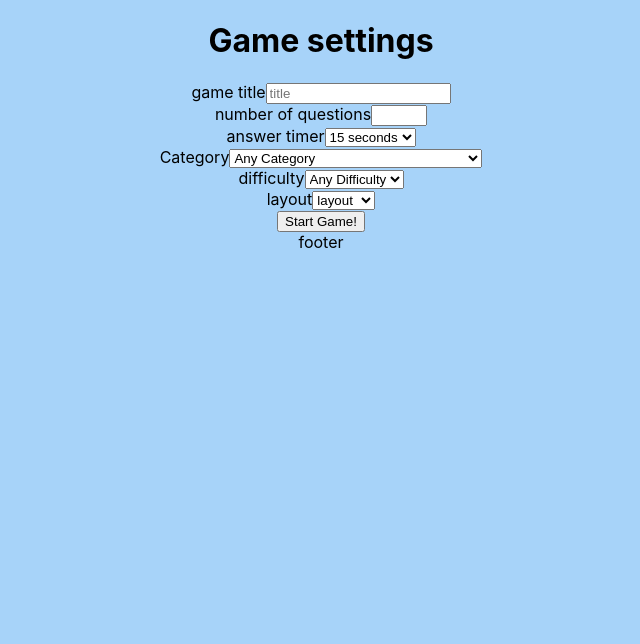
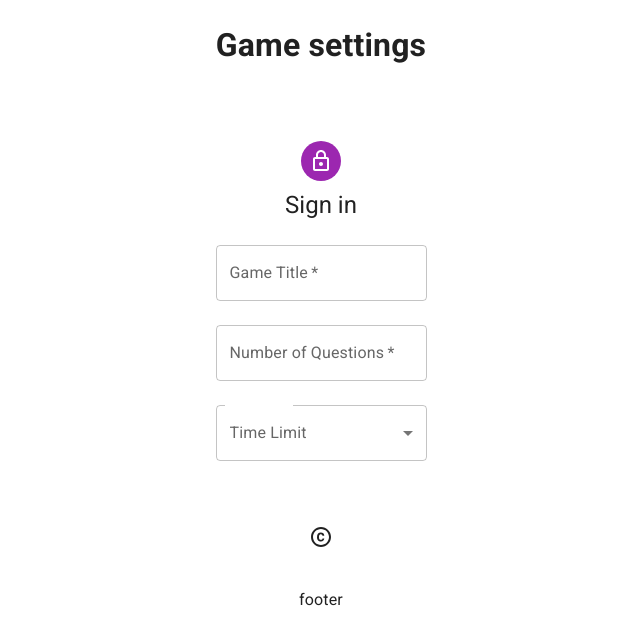
Before and after one commit to OmerOK1/trivia_frontend, a React (Create React App) app: page /demosettings in a window 1280 px wide. Shown: the top 644 px of the page, without its empty margins (319-959 px from the left). Built offline with nearby package versions, Linux system fonts and the light colour scheme.

Commit message:
implementation of mui to componenets: AddGame

```diff
--- a/package.json
+++ b/package.json
@@ -5,7 +5,9 @@
   "dependencies": {
     "@emotion/react": "^11.11.1",
     "@emotion/styled": "^11.11.0",
+    "@fontsource/roboto": "^5.0.8",
     "@hookform/resolvers": "^2.9.10",
+    "@mui/icons-material": "^5.14.8",
     "@mui/material": "^5.14.8",
     "@testing-library/jest-dom": "^5.16.5",
     "@testing-library/react": "^13.4.0",
--- a/public/index.html
+++ b/public/index.html
@@ -3,7 +3,7 @@
   <head>
     <meta charset="utf-8" />
     <link rel="icon" href="%PUBLIC_URL%/favicon.ico" />
-    <meta name="viewport" content="width=device-width, initial-scale=1" />
+    <meta name="viewport" content="initial-scale=1, width=device-width" />
     <meta name="theme-color" content="#000000" />
     <meta
       name="description"
--- a/src/App.css
+++ b/src/App.css
@@ -3,17 +3,6 @@
 }
 body {
   background-color: #a7d3f9; /* Change to your desired lighter shade of blue */
-}
-
-.App-logo {
-  height: 40vmin;
-  pointer-events: none;
-}
-
-@media (prefers-reduced-motion: no-preference) {
-  .App-logo {
-    animation: App-logo-spin infinite 20s linear;
-  }
 }
 
 .App-header {
@@ -30,12 +19,3 @@ body {
 .App-link {
   color: #61dafb;
 }
-
-@keyframes App-logo-spin {
-  from {
-    transform: rotate(0deg);
-  }
-  to {
-    transform: rotate(360deg);
-  }
-}
--- a/src/Components/AddGame/AddGame.tsx
+++ b/src/Components/AddGame/AddGame.tsx
@@ -1,5 +1,5 @@
 import { useNavigate } from 'react-router-dom';
-import { useForm} from 'react-hook-form'
+import { useForm } from 'react-hook-form'
 import { yupResolver } from '@hookform/resolvers/yup';
 import * as yup from 'yup';
 import { GameModel } from '../Models/GameModel';
@@ -10,11 +10,33 @@ import { useState } from 'react';
 import { addGameApi } from '../../WebAPI/UserApi';
 import store from '../../Redux/Store';
 import { setGameAction } from '../../Redux/GameState';
+import * as React from 'react';
+import Avatar from '@mui/material/Avatar';
+import Button from '@mui/material/Button';
+import CssBaseline from '@mui/material/CssBaseline';
+import TextField from '@mui/material/TextField';
+import Box from '@mui/material/Box';
+import LockOutlinedIcon from '@mui/icons-material/LockOutlined';
+import Typography from '@mui/material/Typography';
+import Container from '@mui/material/Container';
+import { Copyright } from '@mui/icons-material';
+import FormControl from '@mui/material/FormControl';
+import Select, { SelectChangeEvent } from '@mui/material/Select';
+import MenuItem from '@mui/material/MenuItem';
+import FormHelperText from '@mui/material/FormHelperText';
+import InputLabel from '@mui/material/InputLabel';
+
 
 function AddGame() {
 
     const navigate = useNavigate();
     const [inTimeout, setInTimeout] = useState(false);
+    const [answerTimeLimit, setAnswerTimeLimit] = React.useState("");
+
+    const handleChange = (event: SelectChangeEvent) => {
+        // const selectedValue = Number()
+        setAnswerTimeLimit(event.target.value);
+    };
 
     const schema = yup.object().shape({
         title:
@@ -33,19 +55,14 @@ function AddGame() {
 
 
     const { register, handleSubmit, formState: { errors, isDirty, isValid } } =
-    useForm<GameModel>({ mode: "all", resolver: yupResolver(schema)});
+        useForm<GameModel>({ mode: "all", resolver: yupResolver(schema) });
 
 
-    const addGame = async (game: GameModel)=> {
-        if (inTimeout) {return;}
+    const addGame = async (game: GameModel) => {
+        if (inTimeout) { return; }
         setInTimeout(true);
-        await addGameApi(game).then((res)=>{
-            console.log("sent: ");
-            console.log(game);
-            console.log("recieved: ");
-            console.log(res.data);
+        await addGameApi(game).then((res) => {
             store.dispatch(setGameAction(res.data));
-            console.log("state: ");
             console.log(store.getState().gameReducer);
             navigate("/game/singleplayer");
         })
@@ -53,11 +70,95 @@ function AddGame() {
     }
 
     return (
-        <div>
+        <Container
+        // sx={{
+        //     backgroundColor: 'primary.light',
+        //     '&:hover': {
+        //       backgroundColor: 'primary.main',
+        //       opacity: [0.9, 0.8, 0.7],
+        //     },
+        //   }}
+          >
             <h1>Game settings</h1>
             {/* Step 9 - handleSubmit your form  */}
 
-            <form onSubmit={handleSubmit(addGame)} className="add_game_form flex-center-col">
+            <Container component="main" maxWidth="xs">
+                <CssBaseline />
+                <Box
+                    sx={{
+                        marginTop: 8,
+                        display: 'flex',
+                        flexDirection: 'column',
+                        alignItems: 'center',
+                    }}
+                >
+                    <Avatar sx={{ m: 1, bgcolor: 'secondary.main' }}>
+                        <LockOutlinedIcon />
+                    </Avatar>
+                    <Typography component="h1" variant="h5">
+                        Sign in
+                    </Typography>
+
+                    <Box component="form" onSubmit={() => handleSubmit(addGame)} noValidate sx={{ mt: 1 }}>
+                        <TextField
+                            margin="normal"
+                            required
+                            fullWidth
+                            //   name="title"
+                            label="Game Title"
+                            type="text"
+                            id="title"
+                            autoComplete="current-title"
+                            {...register("title")}
+                        />
+                        <Box >
+                            <span className="validation_rules">{errors.title?.message}</span>
+                        </Box >
+
+                        <TextField
+                            {...register("questionsPerRound")}
+                            margin="normal"
+                            required
+                            fullWidth
+                            //   name="title"
+                            label="Number of Questions"
+                            type="number"
+                            id="number"
+                            autoComplete="current-title"
+                        />
+                        <Box >
+                            <span className="validation_rules">{errors.questionsPerRound?.message}</span>
+                        </Box >
+
+                        <FormControl sx={{ mt: 2, minWidth: 120 }} fullWidth>
+                            <InputLabel id="time-limit-label">Time Limit</InputLabel>
+                            <Select
+                                labelId="time-limit-label"
+                                {...register("answerTimeLimit")}
+                                value={answerTimeLimit}
+                                onChange={handleChange}
+                                displayEmpty
+                                label={"Time Limit"}
+                                inputProps={{ 'aria-label': '' }}
+                            >
+                                <MenuItem value={90}>
+                                    <em>90 seconds</em>
+                                </MenuItem>
+                                <MenuItem value={60}>60 seconds</MenuItem>
+                                <MenuItem value={30}>30 seconds</MenuItem>
+                                <MenuItem value={15}>15 seconds</MenuItem>
+
+                            </Select>
+                        </FormControl>
+
+
+                    </ Box>
+                </Box>
+                <Copyright sx={{ mt: 8, mb: 4 }} />
+            </Container>
+
+
+            {/* <form onSubmit={handleSubmit(addGame)} className="add_game_form flex-center-col">
 
                 <label htmlFor="title">game title</label>
                 <input {...register("title")} type="title" placeholder= "title" id="title" />
@@ -124,8 +225,8 @@ function AddGame() {
                 <br />
 
                 <button className="button-success">Start Game!</button>
-            </form>
-        </div>
+            </form> */}
+        </Container>
     );
 
 
--- a/src/index.css
+++ b/src/index.css
@@ -1,3 +1,4 @@
+
 body {
   margin: 0;
   font-family: -apple-system, BlinkMacSystemFont, 'Segoe UI', 'Roboto', 'Oxygen',
```
Also changed, not shown: src/index.tsx (+10 -3 lines), 1 other file (tests, documents, lock files or other folders).
